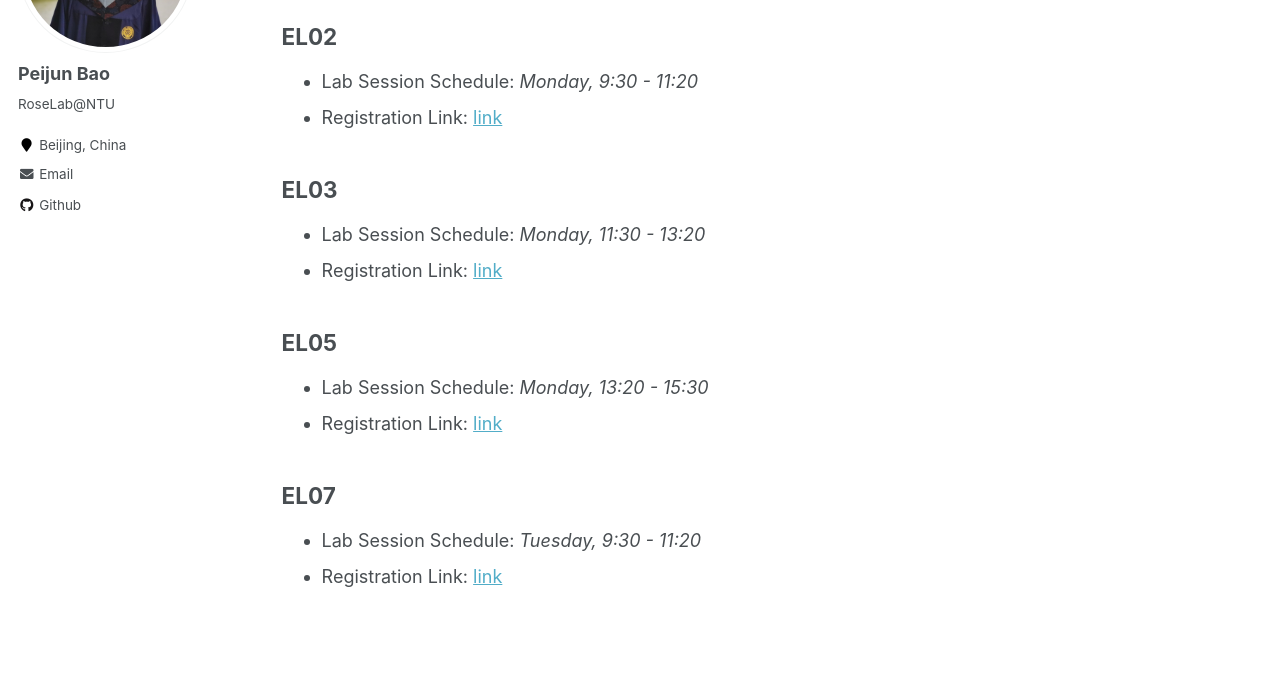
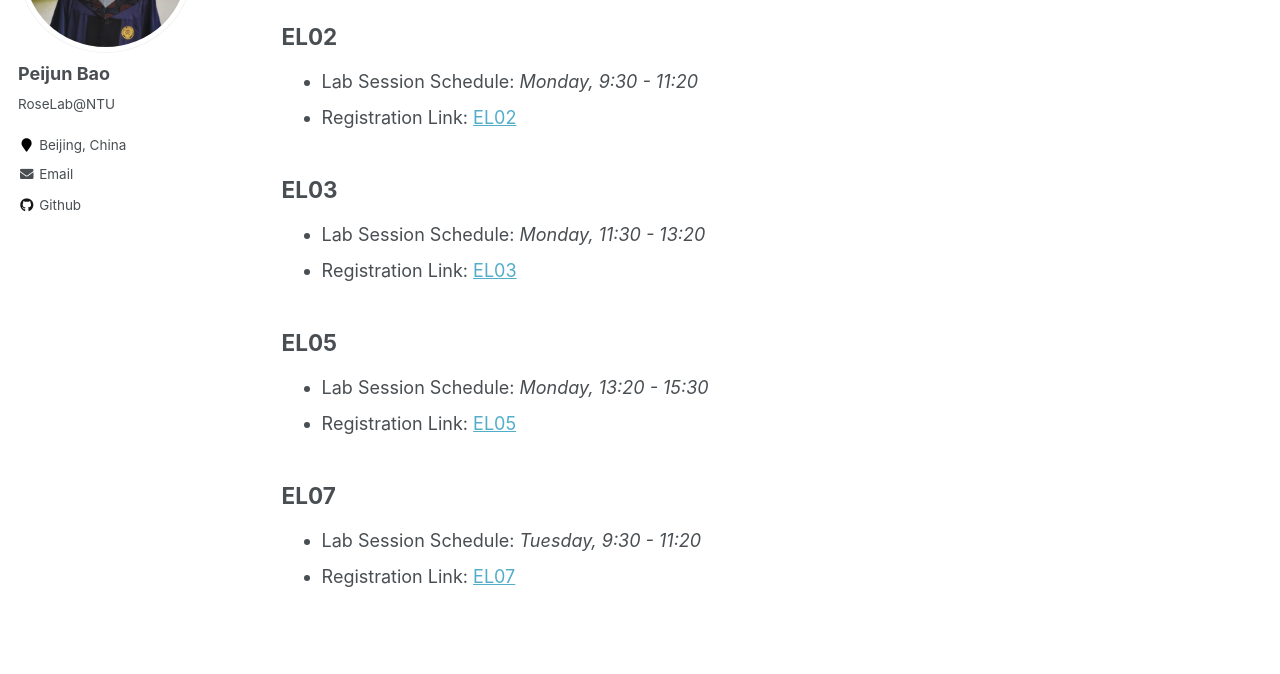
Before and after one commit to baopj/baopj.github.io, a Jekyll site: the page built from _pages/Course.md, in a window 1280 px wide and 900 px high, scrolled down 611 px. Shown: the part 153-827 px from the top of the window. Built offline with Jekyll 4.4.1, drawn with Linux system fonts in a browser that asks for light colours.

Commit message:
Update Course.md

```diff
--- a/_pages/Course.md
+++ b/_pages/Course.md
@@ -18,16 +18,16 @@ To visit this page, you can
 
 ## EL02
 - Lab Session Schedule: *Monday, 9:30 - 11:20*
-- Registration Link: [link](https://docs.google.com/spreadsheets/d/1evCmdrF5lygupPDoQHVzwdcB-urkrGARy2joQOeklbc)
+- Registration Link: [EL02](https://docs.google.com/spreadsheets/d/1evCmdrF5lygupPDoQHVzwdcB-urkrGARy2joQOeklbc)
 
 ## EL03
 - Lab Session Schedule: *Monday, 11:30 - 13:20*
-- Registration Link: [link](https://docs.google.com/spreadsheets/d/1aUSOMDJob0KzTtVo3SXQq347cvpRR9EvQMuIw9jtwKY)
+- Registration Link: [EL03](https://docs.google.com/spreadsheets/d/1aUSOMDJob0KzTtVo3SXQq347cvpRR9EvQMuIw9jtwKY)
 
 ## EL05
 - Lab Session Schedule: *Monday, 13:20 - 15:30*
-- Registration Link: [link](https://docs.google.com/spreadsheets/d/1KQ2i9b7nIkLm7rHrdHm31kqhH_P1ZTMQKynIgdsj4eQ)
+- Registration Link: [EL05](https://docs.google.com/spreadsheets/d/1KQ2i9b7nIkLm7rHrdHm31kqhH_P1ZTMQKynIgdsj4eQ)
 
 ## EL07
 - Lab Session Schedule: *Tuesday, 9:30 - 11:20*
-- Registration Link: [link](https://docs.google.com/spreadsheets/d/1yOqa7CF7cSCC3tdBGQX4OXrbUypRrzRVjERSDaskZJ8)
+- Registration Link: [EL07](https://docs.google.com/spreadsheets/d/1yOqa7CF7cSCC3tdBGQX4OXrbUypRrzRVjERSDaskZJ8)
```
